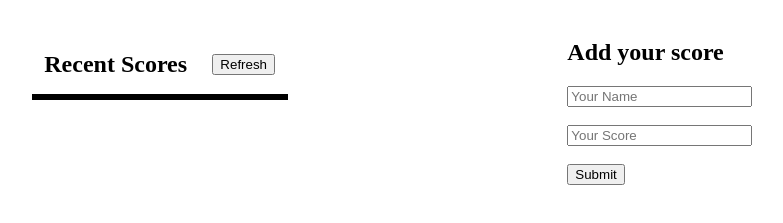
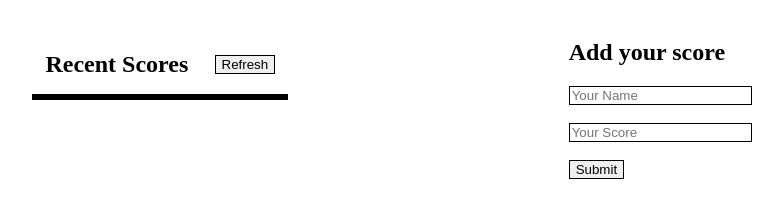
Before and after one commit to sajibarafatsiddiqui/project_leaderboard, a website built with webpack: page src/index.html in a window 1280 px wide. Shown: the part 61-284 px from the top of the page, without its empty margins (248-1031 px from the left). Built offline with nearby package versions, Linux system fonts and the light colour scheme.

Commit message:
Added border to input and button tag

```diff
--- a/src/style.css
+++ b/src/style.css
@@ -53,3 +53,13 @@ li:nth-child(even) {
   background: grey;
   padding-left:0.4rem;
 }
+
+input {
+    border:0.1rem solid black;
+    font-weight: 100;
+}
+
+button {
+    border:0.1rem solid black;
+    font-weight: 100;
+}
```
